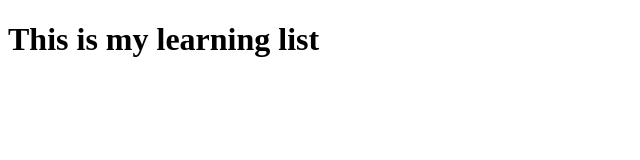
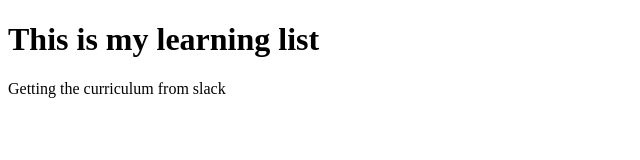
Before and after one commit to kadirisunday/my_project, a plain HTML site: page index.html in a window 1280 px wide. Shown: the whole page, without its empty margins (0-640 px from the left). Drawn offline with Linux system fonts and the light colour scheme.

Commit message:
added a new paragraph

```diff
--- a/index.html
+++ b/index.html
@@ -6,5 +6,6 @@
 </head>
 <body>
     <h1>This is my learning list</h1>
+    <p>Getting the curriculum from slack</p>
 </body>
 </html>
```
